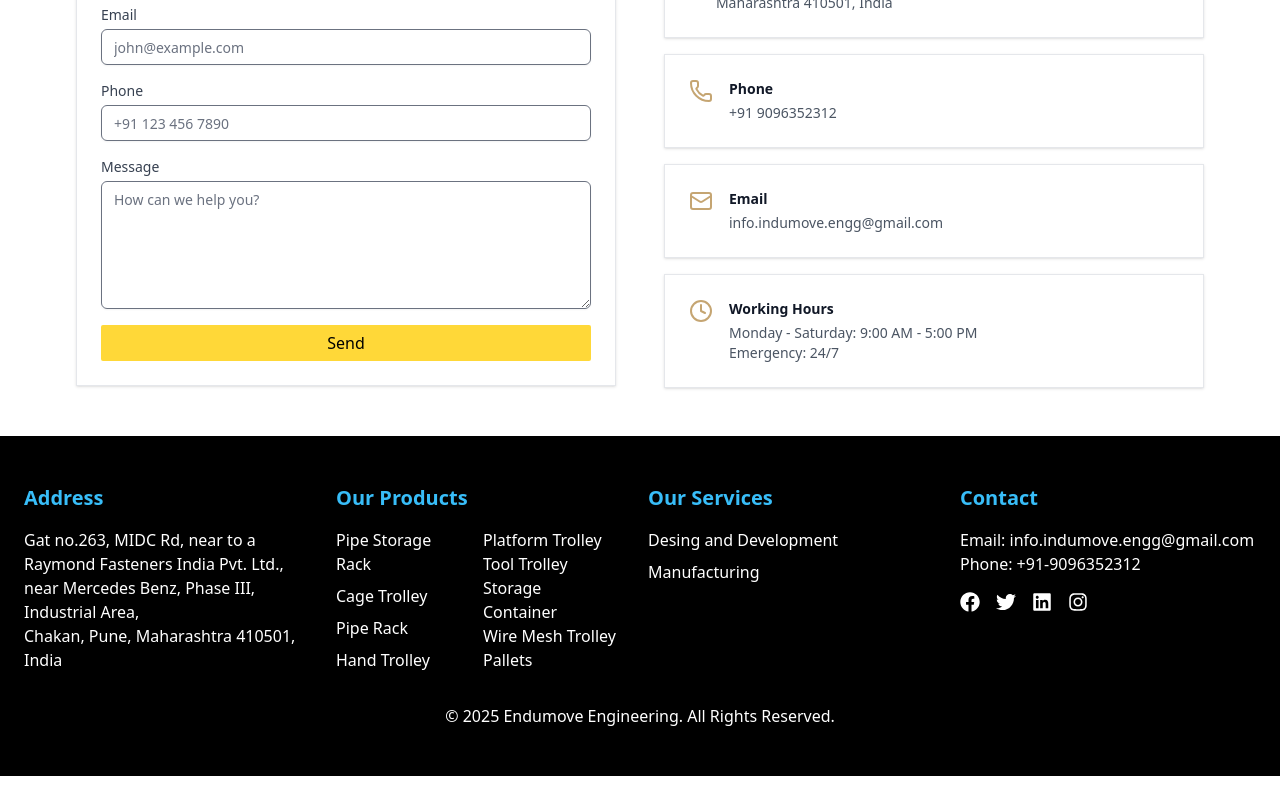
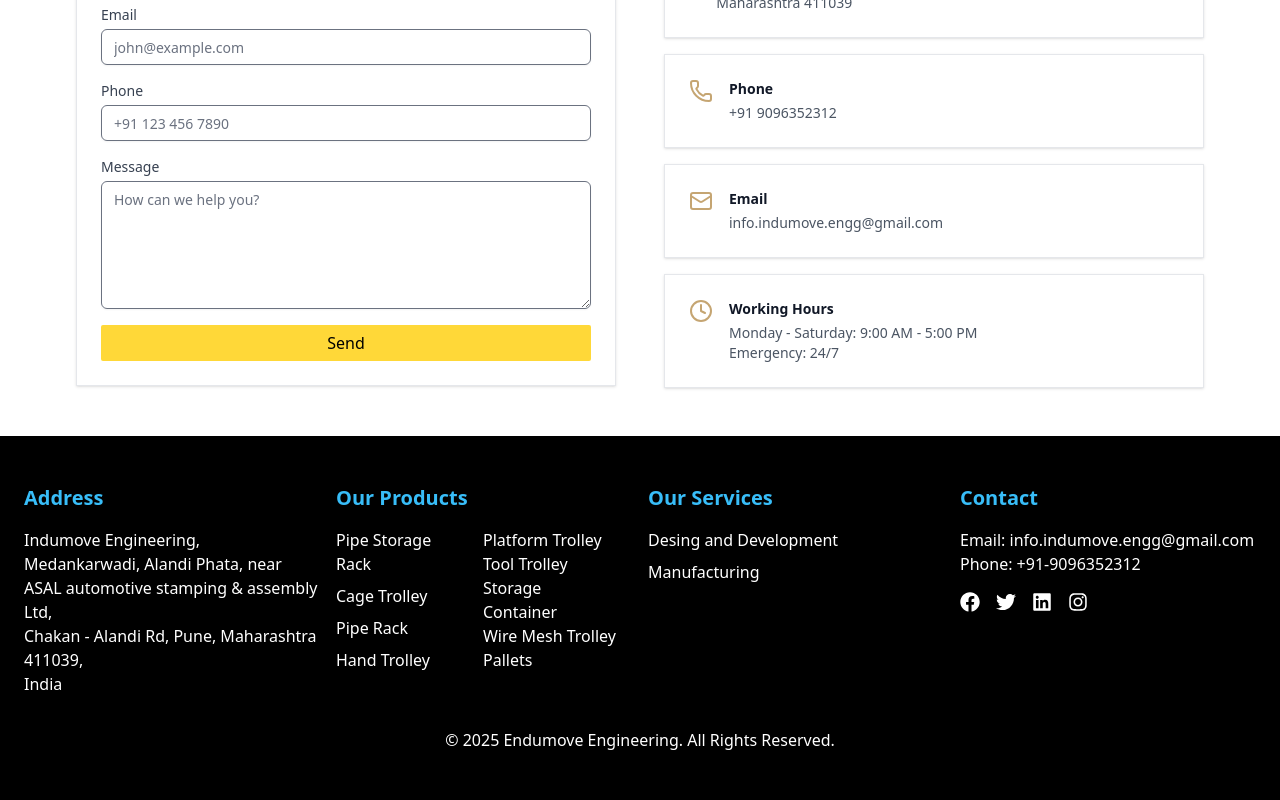
Before and after one commit to vaibhavbhise007/Indumove_Engineering, a React (Vite) app: page / in a window 1280 px wide. Shown: the part 4890-5690 px from the top of the page. Before the commit the page ends 5666 px from the top, so only its background shows below. Built offline with nearby package versions, Linux system fonts and the light colour scheme.

Commit message:
Address correction

```diff
--- a/src/components/Home/Contact.jsx
+++ b/src/components/Home/Contact.jsx
@@ -139,7 +139,7 @@ export default function Contact() {
                                 {
                                     icon: <MapPin className="h-6 w-6 text-[#C5A572] mr-4" />,
                                     title: "Address",
-                                    text: "Gat no.263, MIDC Rd, near to a Raymond Fasteners India Pvt. Ltd., near Mercedes Benz, Phase III, Industrial Area,Chakan, Pune, Maharashtra 410501, India",
+                                    text: "Indumove Engineering, Medankarwadi, Alandi Phata, near ASAL automotive stamping & assembly  Ltd, Chakan - Alandi Rd, Pune, Maharashtra 411039",
                                 },
                                 {
                                     icon: <Phone className="h-6 w-6 text-[#C5A572] mr-4" />,
--- a/src/components/layouts/Footer/Footer.jsx
+++ b/src/components/layouts/Footer/Footer.jsx
@@ -9,8 +9,9 @@ function Footer() {
           {/* Address Section */}
           <div>
             <h3 className="text-xl font-semibold mb-4 text-sky-400">Address</h3>
-            <p>Gat no.263, MIDC Rd, near to a Raymond Fasteners India Pvt. Ltd., near Mercedes Benz, Phase III, Industrial Area, </p>
-            <p>Chakan, Pune, Maharashtra 410501,</p>
+            <p>Indumove Engineering,
+            Medankarwadi, Alandi Phata, near ASAL automotive stamping & assembly  Ltd, </p>
+            <p>Chakan - Alandi Rd, Pune, Maharashtra 411039,</p>
             <p>India</p>
           </div>
 
```
